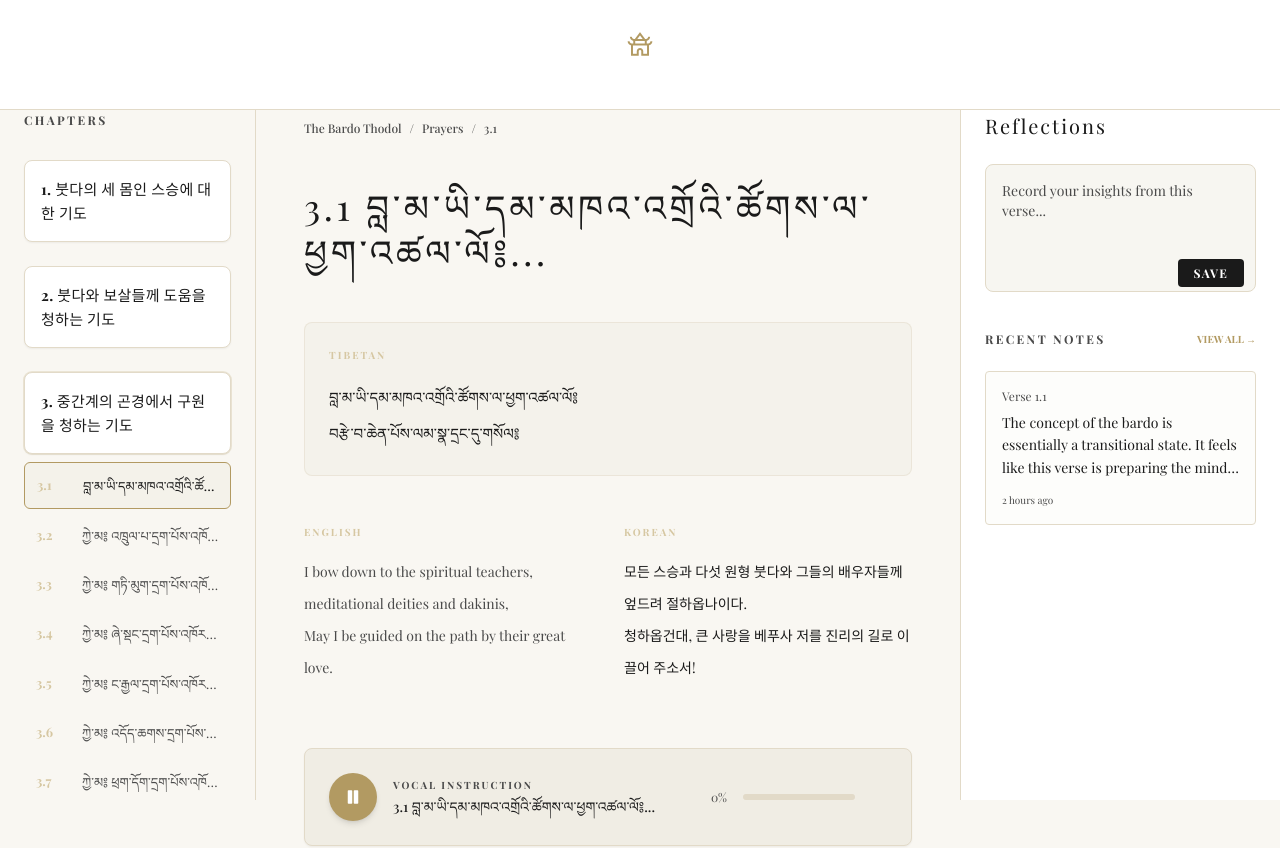
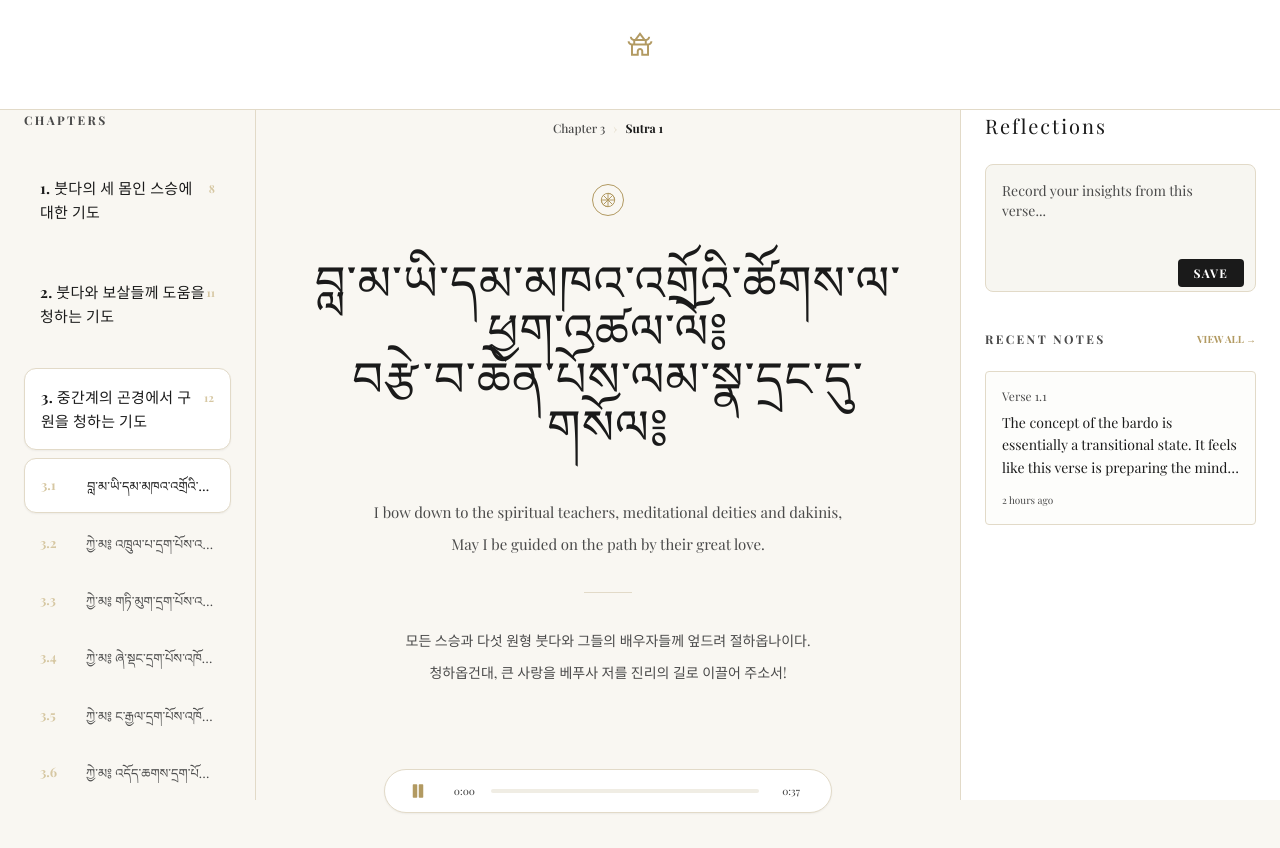
Before and after one commit to concario17-max/tibet, a React (Vite) app: page /chapter in a window 1280 px wide. Shown: the top 848 px of the page. Built offline with nearby package versions, Linux system fonts and the light colour scheme; a web font is replaced by a local one.

Commit message:
style: overhaul LeftSidebar and ReadingPanel design matching reference UI

```diff
--- a/src/pages/components/LeftSidebar.jsx
+++ b/src/pages/components/LeftSidebar.jsx
@@ -10,19 +10,24 @@ const LeftSidebar = ({ onSelectVerse, activeVerseId, prayers }) => {
                 {prayers && prayers.map((prayer, pIndex) => (
                     <li key={prayer.id} className="relative">
                         <div
-                            className={`cursor-pointer border border-sand-tertiary rounded-lg p-4 bg-white shadow-sm transition-colors ${openChapter === prayer.id ? 'border-gold-primary ring-1 ring-gold-primary/20' : 'hover:border-gold-primary/50'}`}
+                            className={`cursor-pointer rounded-xl p-4 transition-colors flex justify-between items-start ${openChapter === prayer.id ? 'border border-sand-tertiary bg-white shadow-sm' : 'hover:bg-sand-secondary/50 text-charcoal-muted'}`}
                             onClick={() => setOpenChapter(openChapter === prayer.id ? null : prayer.id)}
                         >
-                            <h4 className="text-[15px] font-bold text-charcoal-main font-serif">
-                                {pIndex + 1}. {prayer.chapterName}
-                            </h4>
+                            <div>
+                                <h4 className={`text-[15px] font-bold font-serif ${openChapter === prayer.id ? 'text-charcoal-main' : ''}`}>
+                                    {pIndex + 1}. {prayer.chapterName}
+                                </h4>
+                            </div>
+                            <span className="text-[11px] font-bold text-gold-dim pt-1">
+                                {prayer.verses.length}
+                            </span>
                         </div>
                         {openChapter === prayer.id && prayer.verses.length > 0 && (
                             <ul className="mt-2 space-y-1">
                                 {prayer.verses.map(v => (
                                     <li
                                         key={v.id}
-                                        className={`cursor-pointer transition-colors p-3 rounded-md text-[13px] flex items-start gap-4 ${activeVerseId === v.id ? 'border border-gold-primary bg-sand-secondary/50 font-medium' : 'hover:bg-sand-secondary text-charcoal-muted'}`}
+                                        className={`cursor-pointer transition-colors p-4 rounded-xl text-[13px] flex items-start gap-4 ${activeVerseId === v.id ? 'border border-sand-tertiary bg-white shadow-sm font-medium' : 'hover:bg-sand-secondary/50 text-charcoal-muted'}`}
                                         onClick={() => onSelectVerse(v)}
                                     >
                                         <span className="font-bold text-gold-dim min-w-[30px]">{v.id}</span>
--- a/src/pages/components/ReadingPanel.jsx
+++ b/src/pages/components/ReadingPanel.jsx
@@ -28,66 +28,61 @@ const ReadingPanel = ({ verse }) => {
 
     return (
         <main className="flex-1 max-w-3xl mx-auto px-6 lg:px-12 py-10 min-h-screen pb-32">
-            <div className="flex items-center space-x-2 text-xs text-charcoal-muted font-medium mb-12">
-                <span>The Bardo Thodol</span>
-                <span>/</span>
-                <span>Prayers</span>
-                <span>/</span>
-                <span>{verse.id}</span>
+            <div className="flex items-center justify-center space-x-2 text-xs text-charcoal-muted font-medium mb-12">
+                <span>Chapter {verse.id.split('.')[0]}</span>
+                <span className="text-sand-tertiary">›</span>
+                <span className="font-bold text-charcoal-main">Sutra {verse.id.split('.')[1]}</span>
             </div>
 
-            <article className="prose prose-slate max-w-none">
-                <h1 className="serif-title text-4xl mb-12 text-charcoal-main font-serif whitespace-pre-line leading-tight">{verse.title}</h1>
+            <article className="prose prose-slate max-w-none text-center">
+                <div className="w-8 h-8 rounded-full border border-gold-primary mx-auto mb-10 flex items-center justify-center text-gold-primary">
+                    <svg viewBox="0 0 24 24" fill="none" stroke="currentColor" strokeWidth="1.5" className="w-4 h-4">
+                        <circle cx="12" cy="12" r="10" />
+                        <path d="M12 2a10 10 0 0110 10" />
+                        <path d="M12 22a10 10 0 01-10-10" />
+                        <path d="M2 12h20" />
+                        <path d="M12 2v20" />
+                        <path d="M4.93 4.93l14.14 14.14" />
+                        <path d="M4.93 19.07L19.07 4.93" />
+                    </svg>
+                </div>
 
-                <div className="flex flex-col gap-12 mb-16">
+                <div className="flex flex-col gap-8 mb-20 max-w-3xl mx-auto">
                     {verse.text.tibetan && (
-                        <div className="flex-1 bg-sand-secondary/50 p-6 rounded-lg border border-sand-tertiary/50">
-                            <h4 className="text-[10px] uppercase tracking-[0.2em] text-gold-dim mb-4 font-bold">Tibetan</h4>
-                            <p className="text-[15px] leading-9 text-charcoal-main font-serif whitespace-pre-line">
+                        <h1 className="text-3xl md:text-5xl text-charcoal-main font-serif whitespace-pre-line leading-[1.4] font-bold">
                             {verse.text.tibetan}
-                            </p>
-                        </div>
+                        </h1>
                     )}
 
-                    <div className="flex flex-col md:flex-row gap-8">
+                    <div className="flex flex-col gap-6 mt-4">
                         {verse.text.english && (
-                            <div className="flex-1">
-                                <h4 className="text-[10px] uppercase tracking-[0.2em] text-gold-dim mb-4 font-bold">English</h4>
-                                <p className="text-[14px] leading-8 text-charcoal-muted font-serif whitespace-pre-line">
+                            <p className="text-[15px] leading-8 text-charcoal-muted font-serif italic whitespace-pre-line">
                                 {verse.text.english}
                             </p>
-                            </div>
+                        )}
+                        {(verse.text.english && verse.text.korean) && (
+                            <div className="w-12 h-px bg-sand-tertiary mx-auto my-2"></div>
                         )}
                         {verse.text.korean && (
-                            <div className="flex-1">
-                                <h4 className="text-[10px] uppercase tracking-[0.2em] text-gold-dim mb-4 font-bold">Korean</h4>
-                                <p className="text-[14px] leading-8 text-charcoal-main font-serif whitespace-pre-line">
+                            <p className="text-[14px] leading-8 text-charcoal-muted font-serif italic whitespace-pre-line">
                                 {verse.text.korean}
                             </p>
-                            </div>
                         )}
                     </div>
                 </div>
 
                 {verse.audioUrl && (
-                    <div className="mt-16 bg-sand-secondary border border-sand-tertiary rounded-lg p-6 flex items-center justify-between shadow-sm">
-                        {/* Inline Audio Player Wrapper */}
-                        <div className="flex items-center space-x-4">
+                    <div className="mt-16 max-w-md mx-auto flex items-center justify-between border border-sand-tertiary rounded-full px-6 py-3 bg-white shadow-sm">
                         <button
                             onClick={togglePlay}
-                                className="w-12 h-12 rounded-full bg-gold-primary text-white flex items-center justify-center hover:bg-charcoal-main transition-colors shadow-md"
+                            className="text-gold-primary hover:text-charcoal-main transition-colors mr-4"
                         >
                             {isPlaying ? <Pause size={18} fill="currentColor" /> : <Play size={18} fill="currentColor" className="ml-1" />}
                         </button>
-                            <div>
-                                <p className="text-[10px] font-bold uppercase tracking-[0.2em] text-charcoal-muted">Vocal Instruction</p>
-                                <p className="text-sm text-charcoal-main font-medium mt-1">{verse.title}</p>
-                            </div>
-                        </div>
-                        <div className="hidden md:flex flex-1 mx-8 items-center space-x-4">
-                            <span className="text-xs text-charcoal-muted w-10 text-right">{Math.floor(progress)}%</span>
+                        <div className="flex-1 flex items-center space-x-4">
+                            <span className="text-[10px] text-charcoal-muted font-medium w-8 text-right">0:00</span>
                             <div
-                                className="h-1.5 flex-1 bg-sand-tertiary rounded-full overflow-hidden cursor-pointer relative group"
+                                className="h-1 flex-1 bg-sand-secondary rounded-full overflow-hidden cursor-pointer relative group"
                                 onClick={(e) => {
                                     const rect = e.currentTarget.getBoundingClientRect();
                                     const p = ((e.clientX - rect.left) / rect.width) * 100;
@@ -95,12 +90,11 @@ const ReadingPanel = ({ verse }) => {
                                 }}
                             >
                                 <div
-                                    className="h-full bg-gold-primary transition-all duration-300 relative"
+                                    className="h-full bg-gold-primary opacity-50 transition-all duration-300 relative"
                                     style={{ width: `${progress}%` }}
-                                >
-                                    <div className="absolute right-0 top-1/2 -translate-y-1/2 w-2 h-2 rounded-full bg-charcoal-main opacity-0 group-hover:opacity-100 scale-150 transition-all"></div>
+                                ></div>
                             </div>
-                            </div>
+                            <span className="text-[10px] text-charcoal-muted font-medium w-8">0:37</span>
                         </div>
                     </div>
                 )}
```
Lines whose indentation alone changed are shown as unchanged.
